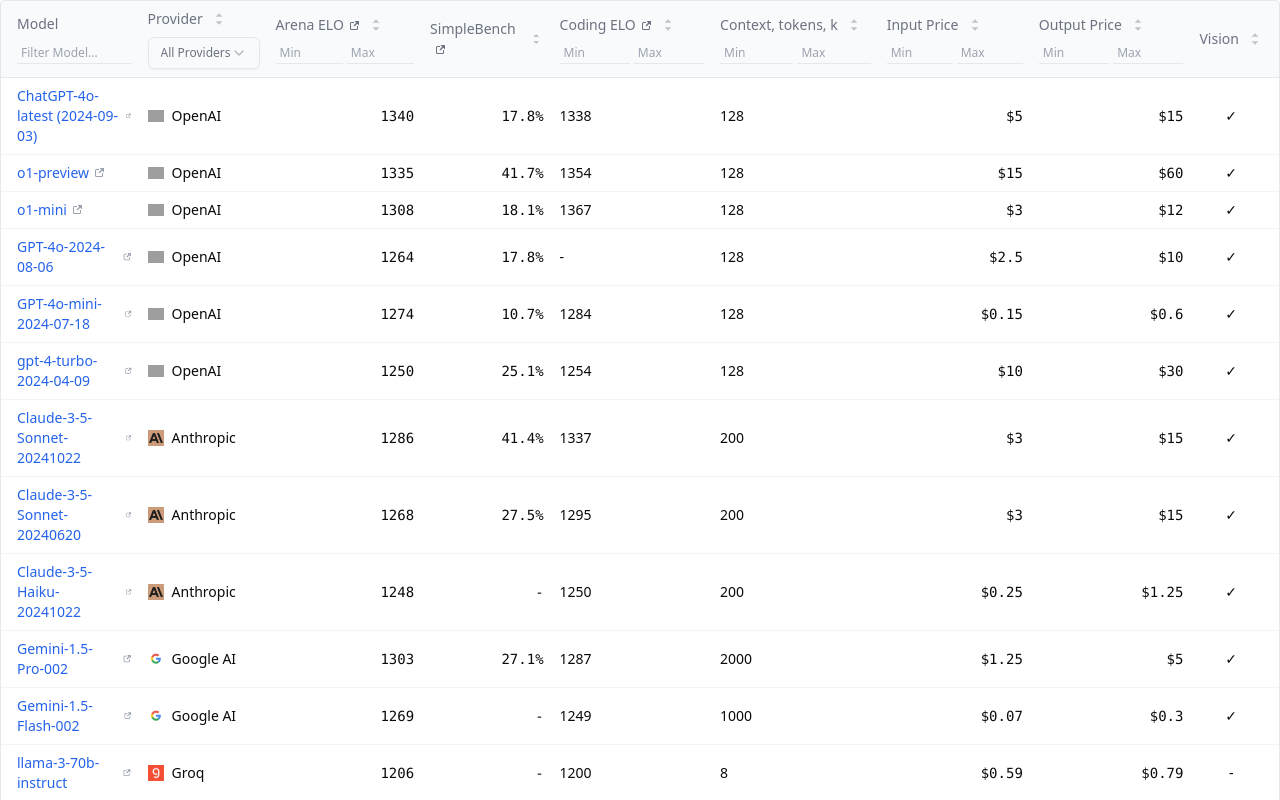
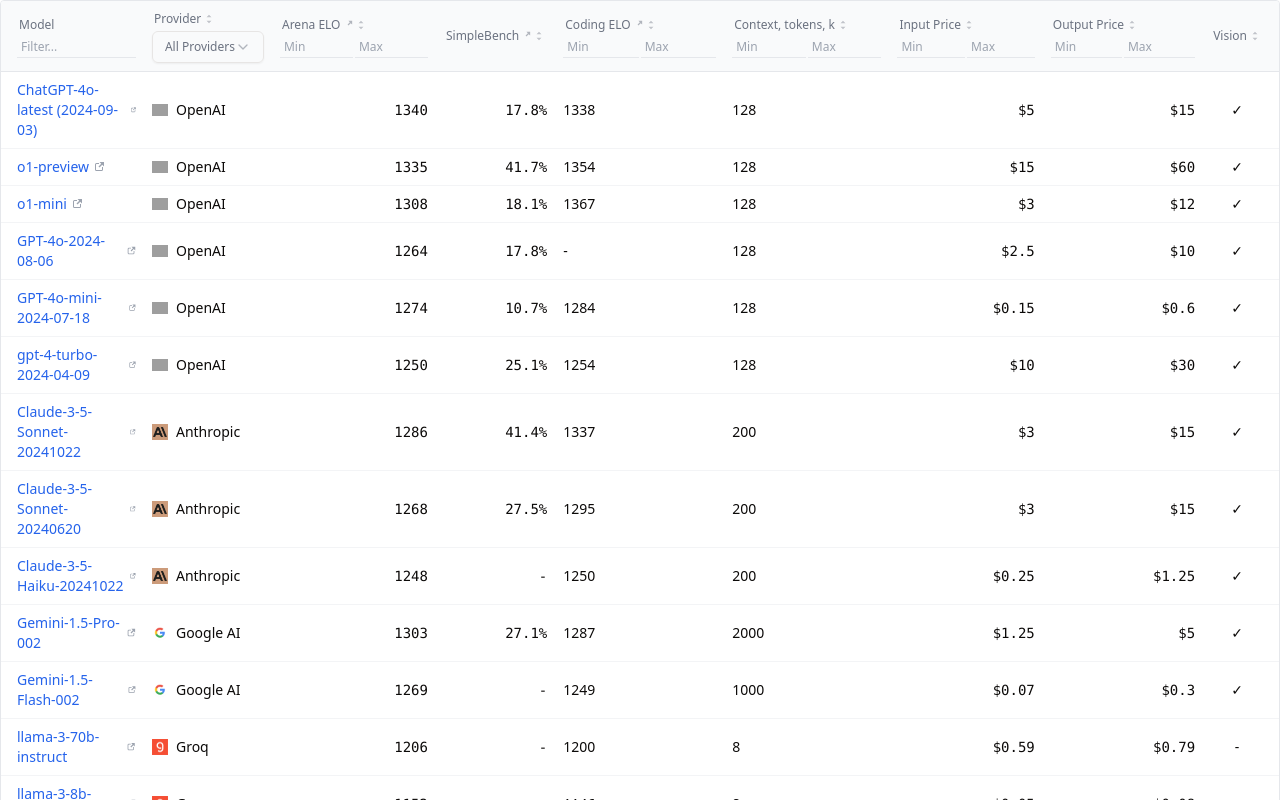
Before and after one commit to WiegerWolf/ai-pricing, a React (Vite) app: page / in a window 1280 px wide. Shown: the top 800 px of the page. Built offline with nearby package versions, Linux system fonts and the light colour scheme; grey boxes are pictures that could not be loaded.

Commit message:
Refactor ColumnHeader component, removing ExternalLinkIcon and collapsing title and link logic into a single element

```diff
--- a/src/components/Tables/LLMTable/ColumnHeader.tsx
+++ b/src/components/Tables/LLMTable/ColumnHeader.tsx
@@ -3,19 +3,6 @@
 import { FilterInput } from "./FilterInput";
 import { ColumnHeaderProps } from "@/components/types/column-header";
 import { SelectFilter } from "./SelectFilter";
-
-const ExternalLinkIcon = () => (
-    <svg className="inline-block ml-1 w-3 h-3" viewBox="0 0 12 12">
-        <path
-            fill="currentColor"
-            d="M3.5 3a.5.5 0 0 0-.5.5v5a.5.5 0 0 0 .5.5h5a.5.5 0 0 0 .5-.5V6h1v2.5A1.5 1.5 0 0 1 8.5 10h-5A1.5 1.5 0 0 1 2 8.5v-5A1.5 1.5 0 0 1 3.5 2H6v1H3.5z"
-        />
-        <path
-            fill="currentColor"
-            d="M6.5 1H11v4.5L9.25 3.75 6.5 6.5 5.5 5.5l2.75-2.75L6.5 1z"
-        />
-    </svg>
-);
 
 export function ColumnHeader({
     title,
@@ -27,8 +14,7 @@
 }: ColumnHeaderProps) {
     const SortIcon = () => (
         <svg
-            className={`ml-1 h-4 w-4 ${sort?.enabled ? 'opacity-100' : 'opacity-0'}`}
-            xmlns="http://www.w3.org/2000/svg"
+            className={`h-3 w-3 ${sort?.enabled ? 'opacity-100' : 'opacity-0'}`}
             viewBox="0 0 24 24"
         >
             <path
@@ -52,54 +38,46 @@
         }
     };
 
-    const titleContent = (
+    return (
+        <div className="space-y-0.5 text-xs">
+            <TooltipProvider>
+                <Tooltip>
+                    <TooltipTrigger asChild>
                         <div
-            className="flex items-center gap-1 cursor-pointer"
+                            className="flex items-center gap-0.5 hover:bg-gray-50 p-0.5 rounded cursor-pointer select-none"
                             onClick={handleHeaderClick}
                         >
                             {link ? (
-                <div className="flex items-center">
                                 <a
                                     href={link.url}
                                     target="_blank"
                                     rel="noopener noreferrer"
-                        className="hover:underline"
+                                    className="hover:underline inline-flex items-center"
                                     onClick={(e) => e.stopPropagation()}
-                        title={link.title}
                                 >
                                     {title}
-                        <ExternalLinkIcon />
+                                    <svg className="w-2.5 h-2.5 ml-0.5 opacity-50" viewBox="0 0 12 12">
+                                        <path fill="currentColor" d="M6.5 1H11v4.5L9.25 3.75 6.5 6.5 5.5 5.5l2.75-2.75L6.5 1z" />
+                                    </svg>
                                 </a>
-                </div>
                             ) : (
                                 <span>{title}</span>
                             )}
-
                             {sort?.enabled && <SortIcon />}
                         </div>
-    );
-
-    return (
-        <div>
-            {tooltip ? (
-                <TooltipProvider>
-                    <Tooltip>
-                        <TooltipTrigger asChild>
-                            <div>{titleContent}</div>
                     </TooltipTrigger>
-                        <TooltipContent side="top" align="start">
+                    {tooltip && (
+                        <TooltipContent side="top" align="start" className="text-xs">
                             <p className="max-w-xs">{tooltip}</p>
                         </TooltipContent>
+                    )}
                 </Tooltip>
             </TooltipProvider>
-            ) : (
-                titleContent
-            )}
 
             {filter?.enabled && (
-                <div className="mt-2">
+                <div className="flex gap-0.5">
                     {filter.type === 'range' ? (
-                        <div className="flex gap-1">
+                        <>
                             <FilterInput
                                 placeholder="Min"
                                 value={(column.getFilterValue() as [string, string])?.[0] ?? ""}
@@ -120,17 +98,17 @@
                                     ])
                                 }
                             />
-                        </div>
+                        </>
                     ) : filter.type === 'select' ? (
                         <SelectFilter
                             column={column}
                             options={filter.options || []}
-                            placeholder={`Select ${title}...`}
+                            placeholder={`Filter...`}
                         />
                     ) : (
                         <FilterInput
                             column={column}
-                            placeholder={`Filter ${title}...`}
+                            placeholder="Filter..."
                         />
                     )}
                 </div>
```
Lines whose indentation alone changed are shown as unchanged.
